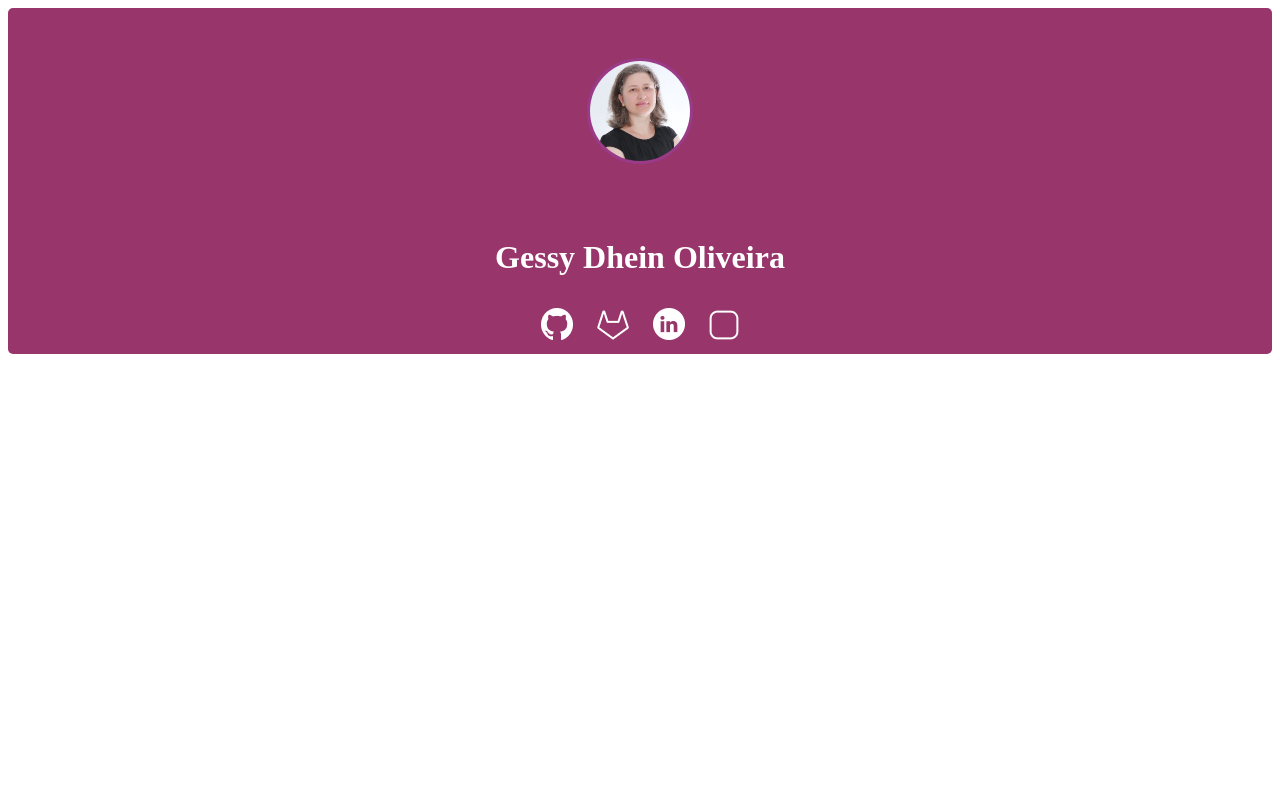
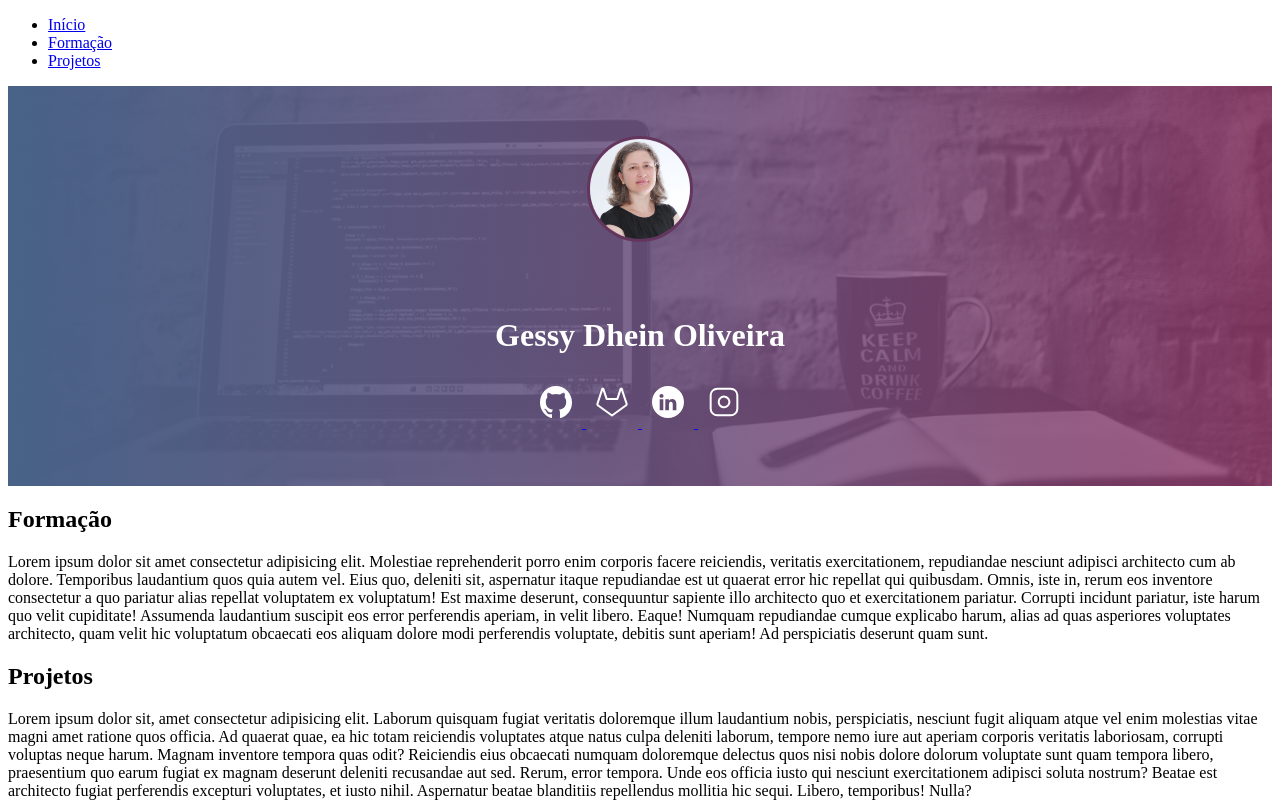
Before and after one commit to gessydhein/curriculo, a plain HTML site: page index.html in a window 1280 px wide. Drawn offline with Linux system fonts and the light colour scheme.

Commit message:
aula 23.02.2023

```diff
--- a/estilo.css
+++ b/estilo.css
@@ -1,7 +1,11 @@
 .cabecalho {
+    text-align: center;
     background-color:#98366C;
-    text-align: center;
-    border-radius: 5px;
+    background: linear-gradient(90deg, rgba(72,98,136,1) 0%,
+    rgba(152,51,108,0.7) 100%), url("fundo.png");
+    background-repeat: no-repeat;
+    background-size: cover;
+    min-height: 400px;
 }
 
 .titulo {
@@ -10,7 +14,7 @@
 }
 
 .perfil{
-    border: 3px #993b89 solid;
+    border: 3px #64365d solid;
     border-radius: 50%;
     margin: 50px;
 }
--- a/index.html
+++ b/index.html
@@ -6,18 +6,48 @@
         <link rel="stylesheet" href="estilo.css">
     </head>
     <body>
-        <div class="cabecalho">
-            <img src="avatar.png" alt="Foto de Gessy Dhein
-            Oliveira" class="perfil"
-            width="100" height="100">
-            <h1 class="titulo">Gessy Dhein Oliveira</h1>
-            <div class="redessociais">
-                <img src="github.png" alt="Icone do GitHub">
-                <img src="git.png" alt="Icone do GitLab">
-                <img src="linkdin.png" alt="icone do Linkedin">
-                <img src="instagram.png" alt="Icone do Instagram">
+        <header>
+            <nav>
+                <ul>
+                    <li><a href="#inicio">Início</a></li>
+                    <li><a href="#formacao">Formação</a></li>
+                    <li><a href="#projetos">Projetos</a></li>
+                </ul>
+            </nav>
+            <div class="cabecalho" id="inicio">
+                <img src="avatar.png" alt="Foto de Gessy Dhein
+                Oliveira" class="perfil"
+                width="100" height="100">
+                <h1 class="titulo">Gessy Dhein Oliveira</h1>
+                <div class="redessociais">
+                    <a href="https://github.com/gessydhein" target="_blank">
+                        <img src="github.svg" alt="Icone do GitHub">
+                    </a>
+                    <a href="https://gitlab.fslab.dev/" target="_blank">
+                        <img src="gitlab.svg" alt="Icone do GitLab">
+                    </a>
+                    <a href="https://br.linkedin.com/in/gessy-dhein-19179455" target="_blank">
+                        <img src="linkedin.svg" alt="icone do Linkedin">
+                    </a>
+                    <a href="https://www.instagram.com/gessydhein/" target="_blank">
+                    <img src="instagram.svg" alt="Icone do Instagram">
+                    </a>
+                </div>
             </div>
-
+        </header>
+        <div id="formacao">
+            <h2>Formação</h2>
+            Lorem ipsum dolor sit amet consectetur adipisicing elit. Molestiae reprehenderit porro enim corporis facere reiciendis, veritatis exercitationem, repudiandae nesciunt adipisci architecto cum ab dolore. Temporibus laudantium quos quia autem vel.
+            Eius quo, deleniti sit, aspernatur itaque repudiandae est ut quaerat error hic repellat qui quibusdam. Omnis, iste in, rerum eos inventore consectetur a quo pariatur alias repellat voluptatem ex voluptatum!
+            Est maxime deserunt, consequuntur sapiente illo architecto quo et exercitationem pariatur. Corrupti incidunt pariatur, iste harum quo velit cupiditate! Assumenda laudantium suscipit eos error perferendis aperiam, in velit libero. Eaque!
+            Numquam repudiandae cumque explicabo harum, alias ad quas asperiores voluptates architecto, quam velit hic voluptatum obcaecati eos aliquam dolore modi perferendis voluptate, debitis sunt aperiam! Ad perspiciatis deserunt quam sunt.
+        </div>
+        <div id="projetos">
+            <h2>Projetos</h2>
+            Lorem ipsum dolor sit, amet consectetur adipisicing elit. Laborum quisquam fugiat veritatis doloremque illum laudantium nobis, perspiciatis, nesciunt fugit aliquam atque vel enim molestias vitae magni amet ratione quos officia.
+            Ad quaerat quae, ea hic totam reiciendis voluptates atque natus culpa deleniti laborum, tempore nemo iure aut aperiam corporis veritatis laboriosam, corrupti voluptas neque harum. Magnam inventore tempora quas odit?
+            Reiciendis eius obcaecati numquam doloremque delectus quos nisi nobis dolore dolorum voluptate sunt quam tempora libero, praesentium quo earum fugiat ex magnam deserunt deleniti recusandae aut sed. Rerum, error tempora.
+            Unde eos officia iusto qui nesciunt exercitationem adipisci soluta nostrum? Beatae est architecto fugiat perferendis excepturi voluptates, et iusto nihil. Aspernatur beatae blanditiis repellendus mollitia hic sequi. Libero, temporibus! Nulla?
         </div>
     </body>
 </html>
```
Also changed, not shown: git.png (deleted), github.png (deleted), github.svg (added), gitlab.svg (added), instagram.png (deleted), instagram.svg (added), linkdin.png (deleted), linkedin.svg (added).
